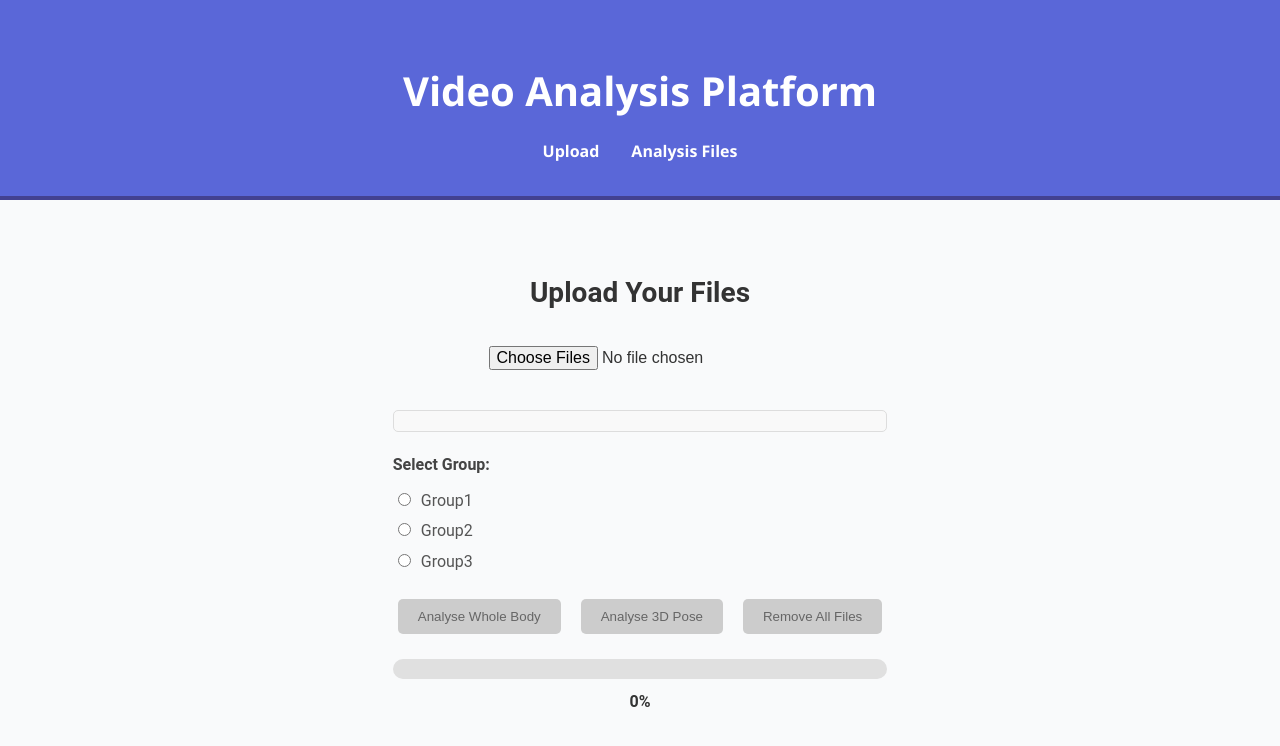
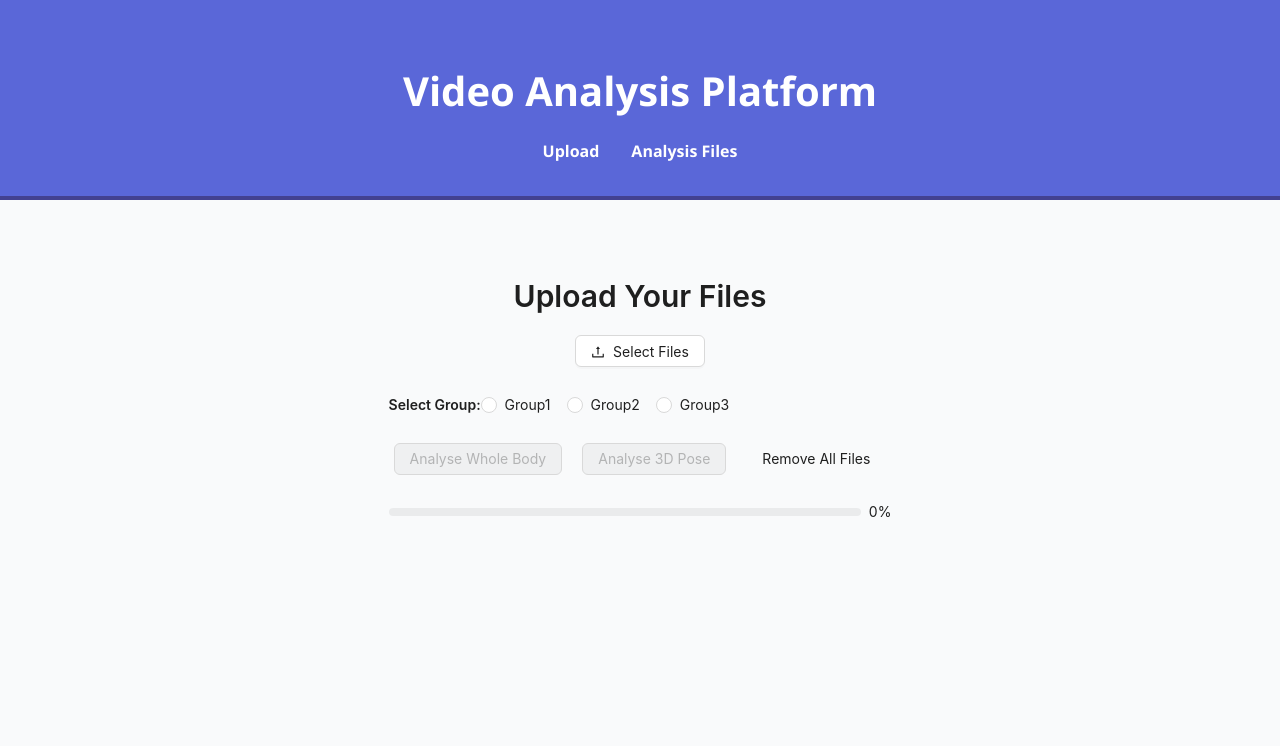
Before and after one commit to motiondynamicsai/Video_Analysis_Platform, a React (Create React App) app: page / in a window 1280 px wide. Shown: the top 746 px of the page. Built offline with nearby package versions, Linux system fonts and the light colour scheme.

Commit message:
Deployed_appv5

```diff
--- a/package.json
+++ b/package.json
@@ -4,9 +4,11 @@
   "version": "0.1.0",
   "private": true,
   "dependencies": {
+    "@ant-design/icons": "^5.5.1",
     "@testing-library/jest-dom": "^5.17.0",
     "@testing-library/react": "^13.4.0",
     "@testing-library/user-event": "^13.5.0",
+    "antd": "^5.22.2",
     "axios": "^1.7.7",
     "react": "^18.3.1",
     "react-dom": "^18.3.1",
--- a/src/AnalysisFilesScreen.js
+++ b/src/AnalysisFilesScreen.js
@@ -79,12 +79,41 @@ function AnalysisFilesScreen() {
     }
 };
 
-  // Download all files in the current subfolder
+  // Download all files in the current subfolder (optimized with parallel downloads)
 const downloadAllFiles = async () => {
+    try {
       setDownloadProgress(0);
-    for (let i = 0; i < files.length; i++) {
-      await downloadFile(files[i].id, files[i].filename);
-      setDownloadProgress(Math.round(((i + 1) / files.length) * 100));
+
+      const totalFiles = files.length;
+      if (totalFiles === 0) {
+        alert("No files to download.");
+        return;
+      }
+
+      // Track completed downloads
+      let completed = 0;
+
+      // Function to update progress
+      const updateProgress = () => {
+        completed++;
+        setDownloadProgress(Math.round((completed / totalFiles) * 100));
+      };
+
+      // Download files concurrently
+      await Promise.all(
+        files.map(async (file) => {
+          try {
+            await downloadFile(file.id, file.filename);
+            updateProgress();
+          } catch (error) {
+            console.error(`Failed to download file: ${file.filename}`, error);
+          }
+        })
+      );
+
+    } catch (error) {
+      console.error("Error during download all files:", error);
+      alert("An error occurred while downloading all files.");
     }
   };
 
--- a/src/UploadScreen.js
+++ b/src/UploadScreen.js
@@ -1,31 +1,31 @@
 import React, { useState } from "react";
+import { Button, Progress, Radio, Upload, Typography, message } from "antd";
+import { UploadOutlined } from '@ant-design/icons';
+
+const { Title, Text } = Typography;
 
 const UploadScreen = () => {
   const [files, setFiles] = useState([]);
   const [uploadMessage, setUploadMessage] = useState(null);
   const [uploadProgress, setUploadProgress] = useState(0);
-  const [group, setGroup] = useState(""); // Track selected group
+  const [group, setGroup] = useState("");
 
-  const BATCH_SIZE = 1; // Number of files to process per batch
+  const BATCH_SIZE = 1;
 
-  // Handle file selection
-  const handleFileSelect = (event) => {
-    const selectedFiles = Array.from(event.target.files);
-    setFiles((prevFiles) => [...prevFiles, ...selectedFiles]);
+  const handleFileSelect = ({ file, fileList }) => {
+    setFiles(fileList);
   };
 
-  // Remove all files
   const removeAllFiles = () => {
     setFiles([]);
     setUploadProgress(0);
   };
 
-  // Process files in batches
   const processBatch = async (batch, mode, group) => {
     const formData = new FormData();
-    batch.forEach((file) => formData.append("files", file));
+    batch.forEach((file) => formData.append("files", file.originFileObj));
     formData.append("mode", mode);
-    formData.append("group", group); // Add the selected group to the form data
+    formData.append("group", group);
 
     const response = await fetch("https://mody.tail92517b.ts.net:8000/signProcessDB/", {
       method: "POST",
@@ -41,9 +41,8 @@ const UploadScreen = () => {
     return await response.json();
   };
 
-  // Handle file upload
   const handleUpload = async (mode) => {
-    if (files.length === 0 || !group) return; // Ensure a group is selected
+    if (files.length === 0 || !group) return;
 
     setUploadProgress(0);
     setUploadMessage("Videos sent! Analysing...");
@@ -62,85 +61,64 @@ const UploadScreen = () => {
       setUploadMessage(`Successfully uploaded all files in ${mode} mode`);
     } catch (err) {
       console.error("Error during batch upload:", err);
-      alert(`Error: ${err.message}`);
+      message.error(`Error: ${err.message}`);
     }
   };
 
   return (
     <div style={styles.container}>
-      <h1 style={styles.title}>Upload Your Files</h1>
+      <Title level={2}>Upload Your Files</Title>
 
-      <input
-        type="file"
-        accept="video/*,image/*"
+      <Upload
         multiple
+        beforeUpload={() => false}
         onChange={handleFileSelect}
-        style={styles.fileInput}
-      />
-
-      <ul style={styles.fileList}>
-        {files.map((file, index) => (
-          <li key={index} style={styles.fileItem}>
-            {file.name}
-          </li>
-        ))}
-      </ul>
+        fileList={files}
+        listType="text"
+        className="custom-upload-list"
+      >
+        <Button icon={<UploadOutlined />}>Select Files</Button>
+      </Upload>
 
       <div style={styles.groupSelection}>
-        <p style={styles.groupTitle}>Select Group:</p>
+        <Text strong>Select Group:</Text>
+        <Radio.Group onChange={(e) => setGroup(e.target.value)} value={group}>
           {["Group1", "Group2", "Group3"].map((groupName) => (
-          <label key={groupName} style={styles.groupLabel}>
-            <input
-              type="radio"
-              name="group"
-              value={groupName}
-              checked={group === groupName}
-              onChange={(e) => setGroup(e.target.value)}
-              style={styles.radioInput}
-            />
+            <Radio key={groupName} value={groupName}>
               {groupName}
-          </label>
+            </Radio>
           ))}
+        </Radio.Group>
       </div>
 
       <div style={styles.buttonContainer}>
-        <button
-          style={files.length > 0 ? styles.button : styles.disabledButton}
+        <Button
+          type="primary"
           onClick={() => handleUpload("wholebody")}
           disabled={files.length === 0 || !group}
         >
           Analyse Whole Body
-        </button>
-        <button
-          style={files.length > 0 ? styles.button : styles.disabledButton}
+        </Button>
+        <Button
+          type="primary"
           onClick={() => handleUpload("pose3d")}
           disabled={files.length === 0 || !group}
         >
           Analyse 3D Pose
-        </button>
-        <button
-          style={files.length > 0 ? styles.removeButton : styles.disabledButton}
+        </Button>
+        <Button
+          type="danger"
           onClick={removeAllFiles}
           disabled={files.length === 0}
         >
           Remove All Files
-        </button>
+        </Button>
       </div>
 
-      {uploadMessage && <p style={styles.successMessage}>{uploadMessage}</p>}
+      {uploadMessage && <Text type="success">{uploadMessage}</Text>}
 
       {uploadProgress >= 0 && (
-        <div style={styles.progressBarContainer}>
-          <div style={styles.progressBarWrapper}>
-            <div
-              style={{
-                ...styles.progressBar,
-                width: `${uploadProgress}%`,
-              }}
-            />
-          </div>
-          <p style={styles.progressText}>{uploadProgress}%</p>
-        </div>
+        <Progress percent={uploadProgress} style={styles.progressBar} />
       )}
     </div>
   );
@@ -154,53 +132,9 @@ const styles = {
     maxWidth: "600px",
     margin: "0 auto",
   },
-    title: {
-      fontSize: "28px",
-      fontWeight: "bold",
-      marginBottom: "20px",
-      color: "#333",
-    },
-    fileInput: {
-      padding: "10px",
-      marginBottom: "20px",
-      fontSize: "16px",
-    },
-    fileList: {
-      listStyleType: "none",
-      padding: "10px",
-      marginTop: "10px",
-      marginBottom: "20px",
-      color: "#555",
-      textAlign: "left",
-      maxHeight: "150px", // Set max height for the list
-      overflowY: "auto", // Enable vertical scrolling
-      border: "1px solid #ddd", // Optional: Add a border for clarity
-      borderRadius: "5px",
-      backgroundColor: "#f9f9f9", // Light background for better visibility
-    },
-    fileItem: {
-      marginBottom: "5px",
-      padding: "5px",
-      borderBottom: "1px solid #eee", // Optional: Divider between files
-      fontSize: "14px",
-    },
   groupSelection: {
     marginTop: "20px",
     textAlign: "left",
-    },
-    groupTitle: {
-      fontWeight: "bold",
-      marginBottom: "10px",
-      color: "#444",
-    },
-    groupLabel: {
-      display: "block",
-      marginBottom: "5px",
-      color: "#555",
-      cursor: "pointer",
-    },
-    radioInput: {
-      marginRight: "10px",
   },
   buttonContainer: {
     marginTop: "20px",
@@ -208,60 +142,19 @@ const styles = {
     justifyContent: "center",
     gap: "10px",
   },
-    button: {
-      backgroundColor: "#0a7ea4",
-      color: "white",
-      border: "none",
-      padding: "10px 20px",
-      cursor: "pointer",
-      borderRadius: "5px",
-      fontSize: "16px",
-      transition: "background-color 0.3s ease",
-    },
-    removeButton: {
-      backgroundColor: "#ff4c4c",
-      color: "white",
-      border: "none",
-      padding: "10px 20px",
-      cursor: "pointer",
-      borderRadius: "5px",
-      fontSize: "16px",
-      transition: "background-color 0.3s ease",
-    },
-    disabledButton: {
-      backgroundColor: "#cccccc",
-      color: "#666666",
-      border: "none",
-      padding: "10px 20px",
-      borderRadius: "5px",
-      cursor: "not-allowed",
-    },
-    successMessage: {
-      color: "#28a745",
+  progressBar: {
     marginTop: "20px",
-      fontSize: "16px",
-    },
-    progressBarContainer: {
-      marginTop: "20px",
-      textAlign: "center",
-    },
-    progressBarWrapper: {
-      backgroundColor: "#e0e0e0",
-      borderRadius: "10px",
-      overflow: "hidden",
-      height: "20px",
-      width: "100%",
-    },
-    progressBar: {
-      backgroundColor: "#4caf50",
-      height: "100%",
-      transition: "width 0.3s ease",
-    },
-    progressText: {
-      marginTop: "10px",
-      fontSize: "16px",
-      fontWeight: "bold",
   },
 };
 
+// Add this CSS to the same file or include it in your project's stylesheet.
+const customStyles = document.createElement("style");
+customStyles.innerHTML = `
+  .custom-upload-list .ant-upload-list {
+    max-height: 300px; /* Set a max height for the list */
+    overflow-y: auto; /* Enable vertical scrolling */
+  }
+`;
+document.head.appendChild(customStyles);
+
 export default UploadScreen;
```
Also changed, not shown: src/UploadScreen.css (+28 -0 lines), 1 other file (tests, documents, lock files or other folders). Lines whose indentation alone changed are shown as unchanged.
